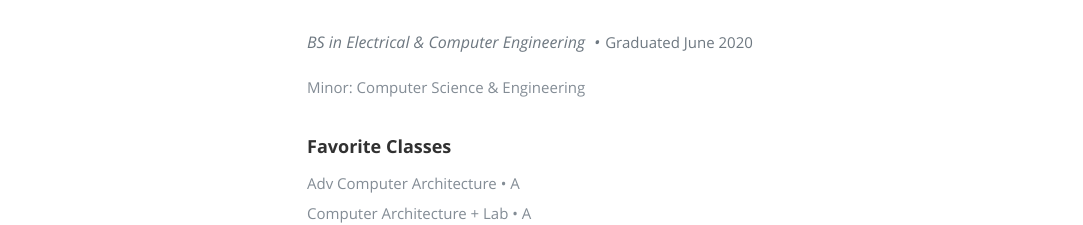
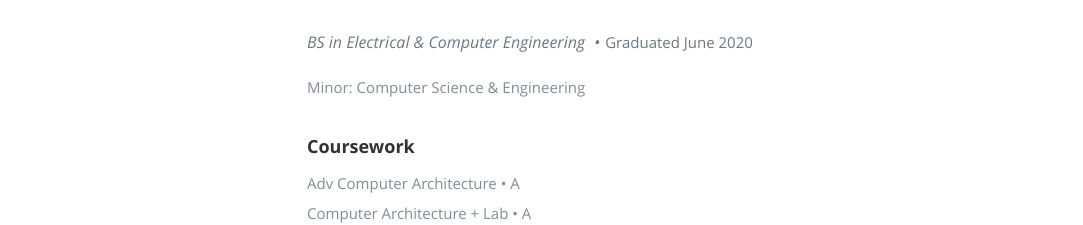
Before and after one commit to beeenut/portfolio, a React (Create React App) app: page / in a window 1280 px wide. Shown: the part 1580-1805 px from the top of the page, without its empty margins (98-1181 px from the left). Built offline with nearby package versions, Linux system fonts and the light colour scheme.

Commit message:
twitter+coursework

```diff
--- a/src/Components/Footer.js
+++ b/src/Components/Footer.js
@@ -13,11 +13,6 @@ class Footer extends Component {
                   target="_blank"
                 >
                   <i className="fa fa-linkedin"></i>
-                </a>
-              </li>
-              <li key="twitter">
-                <a href="https://twitter.com/EnghBrendan" target="_blank">
-                  <i className="fa fa-twitter"></i>
                 </a>
               </li>
               <li key="GitHub">
--- a/src/Components/Resume.js
+++ b/src/Components/Resume.js
@@ -77,7 +77,7 @@ class Resume extends Component {
                   <p>Minor: Computer Science & Engineering</p>
                 </div>
                 <div key="Fav Classes">
-                  <h5>Favorite Classes</h5>
+                  <h5>Coursework</h5>
                   <ul>
                     <li>
                       Adv Computer Architecture <span>&bull; A</span>
```
